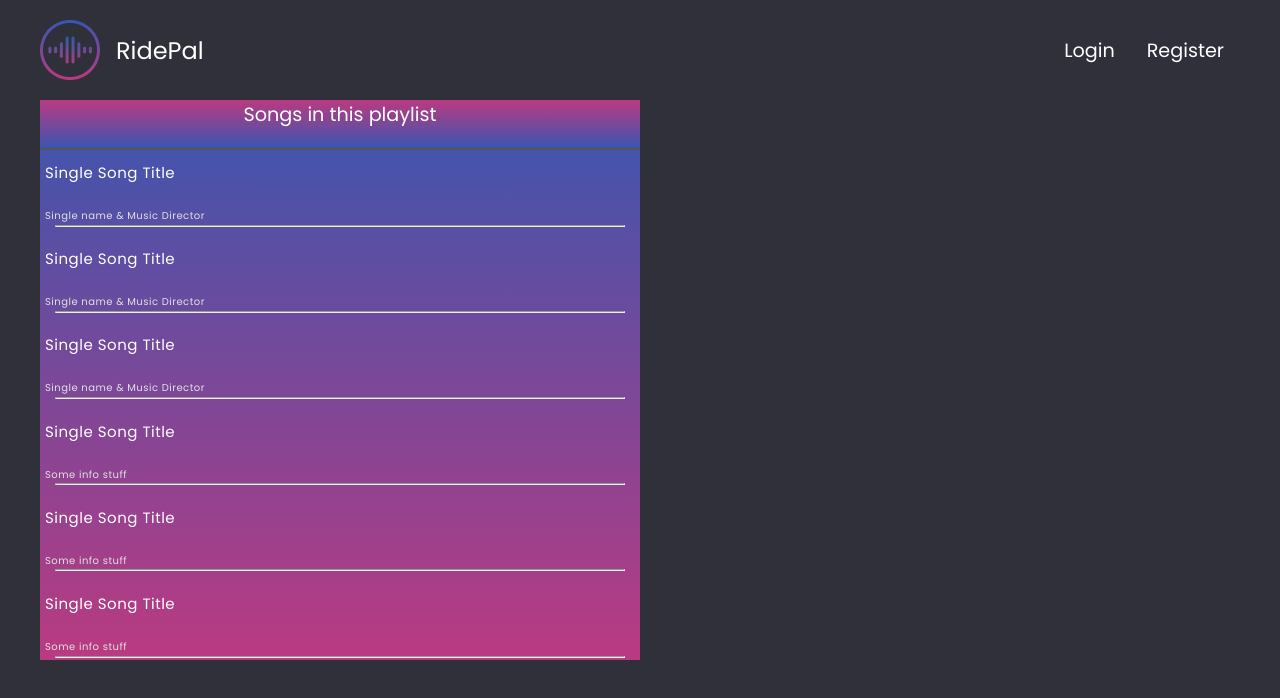
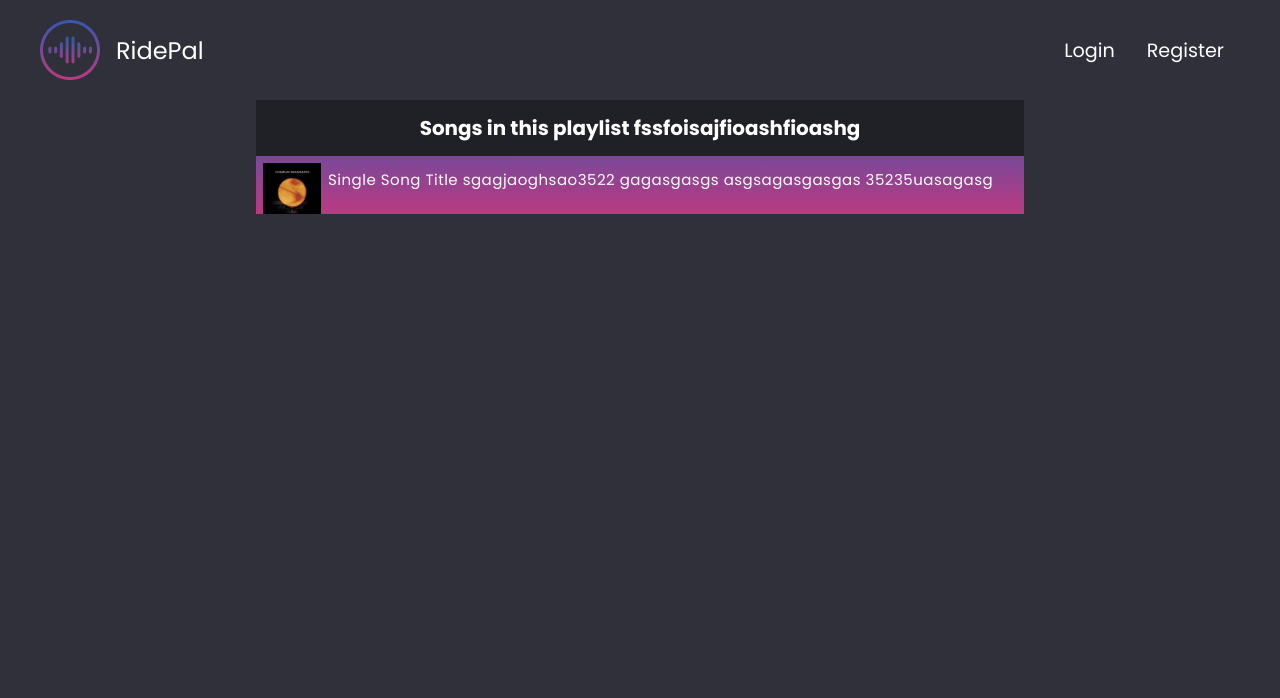
Before and after one commit to sava-stanchev/ridepal-playlist-generator, a React (Create React App) app in the folder client/: page /playlist in a window 1280 px wide. Shown: the top 698 px of the page. Built offline with nearby package versions, Linux system fonts and the light colour scheme.

Commit message:
user-service createUser + css

```diff
--- a/client/src/App.css
+++ b/client/src/App.css
@@ -153,26 +153,26 @@ body {
 
 .cards-container {
   display: grid;
-  grid-template-columns: repeat(auto-fill, 256px);
+  grid-template-columns: repeat(auto-fill, 286px);
   justify-content: center;
-  grid-gap: 75px;
+  grid-gap: 40px;
   padding-bottom: 2rem;
 }
 
 .card {
-  width: 256px;
+  width: 286px;
   padding: 15px;
-  background: #171717;
+  background: #202027;
   border-radius: 0.5rem;
   transition: background 320ms;
 }
 
 .card:hover {
-  background: #242424;
+  background: #393959;
 }
 
 .cover {
-  width: 226px;
+  width: 256px;
   height: 226px;
   position: relative;
   background: linear-gradient(#3A56B0, #BA3A81);
@@ -262,11 +262,12 @@ body {
   display: flex;
   align-items: center;
   flex-grow: 1;
+  justify-content: center;
 }
 
 .songs-container {
-  width: 50vw;
-  max-width: 50%;
+  width: 60vw;
+  max-width: 100%;
   display: block;
   background-image: linear-gradient(#3A56B0, #BA3A81);
   height: 70%;
@@ -274,65 +275,76 @@ body {
   overflow-y: scroll;
 }
 
-.songs-header {
-  width: 100%;
-  height: 50px;
-  border-bottom: 2px solid #555;
-  background-image: linear-gradient(#BA3A81, #3A56B0);
+.playlist-header {
+  padding: 0.8rem;
+  text-align: center;
+  font-size: 1.5rem;
+  background: #202027;
 }
 
-.songs-header .songs-title {
-  width: 100%;
-  position: relative;
-  margin-top: -1.2rem;
-  text-align: center;
-  cursor: default
+.playlist-title {
+  margin: 0;
 }
 
-.songs-playlist {
-  width: 100%;
-}
 
-.songs-box {
-  width: 100%;
-  overflow: scroll;
-  overflow-x: hidden;
-}
-
-.songs-box::-webkit-scrollbar {
-  width: 0px;
-  background: transparent;
-}
 
 .songs-info {
-  width: 100%;
+  max-width: 100%;
   height: 0.5rem;
   display: flex;
 }
 
 .songs-name {
-  width: 300px;
-  padding: 0 5px;
+  max-width: 100%;
   height: 50px;
+  padding-left: 4.5rem;
 }
 
 .songs-name h6 {
+  width: 100%;
+  max-width: 100%;
   margin-top: 7px;
   font-size: 15px;
   font-weight: normal;
   letter-spacing: 0.5px;
+  display: inline-flex;
   cursor: default;
   line-height: 15px;
+  flex-direction: column;
 }
 
 .songs-name p {
-  font-size: 10px;
-  line-height: 1px;
+  font-size: 12px;
+  line-height: 0;
   letter-spacing: 0.5px;
   color: #e1e1e1;
   cursor: default;
+
 }
 
 hr {
   width: 95%;
+  margin: 0.75rem;
 }
+
+.album-img {
+  width: 70px;
+  height: 70px;
+}
+
+.album-img img {
+  width: 60px;
+  height: 60px;
+  margin: 6px 6px;
+  padding: 1px;
+}
+
+::-webkit-scrollbar {
+  width: 12px;
+  background: #202027;
+}
+
+::-webkit-scrollbar-thumb {
+  background: #adadad;
+  border-radius: calc(12px / 2);
+}
--- a/client/src/components/ViewPlaylist.js
+++ b/client/src/components/ViewPlaylist.js
@@ -1,77 +1,27 @@
+import albumCover from '../images/cover.jpg';
+
 const ViewPlaylist = () => {
 
   return(
     <div className="songs-container-main-section">
     <div className="songs-container">
-      <div className="songs-header">
-        <div className="songs-title"><p>Songs in this playlist</p></div>
+      <div className="playlist-header">
+        <h5 className="playlist-title">Songs in this playlist fssfoisajfioashfioashg</h5>
       </div>
-      <div className="songs-playlist">
-      </div>
+      <div className="playlist-songs">
       <div classname="songs-box">
         <div className="songs-info">
+          <div className="album-img">
+            <img src={albumCover} alt=""/>
+          </div>
         </div>
         <div className="songs-name">
-          <h6>Single Song Title</h6>
-          <p>Single name & Music Director</p>
+          <h6>Single Song Title sgagjaoghsao3522 gagasgasgs asgsagasgasgas 35235uasagasg</h6>
+          <p>Some info stuff</p>
+          <hr/>
         </div>
-      </div><hr/>
-      <div classname="songs-box">
-        <div className="songs-info">
-        </div>
-        <div className="songs-name">
-          <h6>Single Song Title</h6>
-          <p>Single name & Music Director</p>
-        </div>
-      </div><hr/>
-      <div classname="songs-box">
-        <div className="songs-info">
-        </div>
-        <div className="songs-name">
-          <h6>Single Song Title</h6>
-          <p>Single name & Music Director</p>
-        </div>
-      </div><hr/>
-      <div classname="songs-box">
-        <div className="songs-info">
-        </div>
-        <div className="songs-name">
-          <h6>Single Song Title</h6>
-          <p>Some info stuff</p>
-        </div>
-      </div><hr/>
-      <div classname="songs-box">
-        <div className="songs-info">
-        </div>
-        <div className="songs-name">
-          <h6>Single Song Title</h6>
-          <p>Some info stuff</p>
-        </div>
-      </div><hr/>
-      <div classname="songs-box">
-        <div className="songs-info">
-        </div>
-        <div className="songs-name">
-          <h6>Single Song Title</h6>
-          <p>Some info stuff</p>
-        </div>
-      </div><hr/>
-      <div classname="songs-box">
-        <div className="songs-info">
-        </div>
-        <div className="songs-name">
-          <h6>Single Song Title</h6>
-          <p>Some info stuff</p>
-        </div>
-      </div><hr/>
-      <div classname="songs-box">
-        <div className="songs-info">
-        </div>
-        <div className="songs-name">
-          <h6>Single Song Title</h6>
-          <p>Some info stuff</p>
-        </div>
-      </div><hr/>
+      </div>
+      </div>
     </div>
     </div>
   )
```
Also changed, not shown: client/src/images/cover.jpg (added), 1 other file (tests, documents, lock files or other folders).
